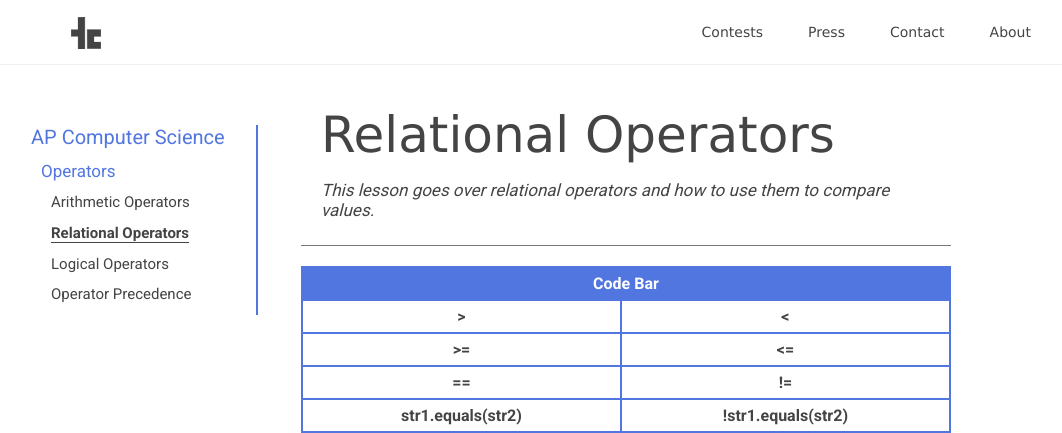
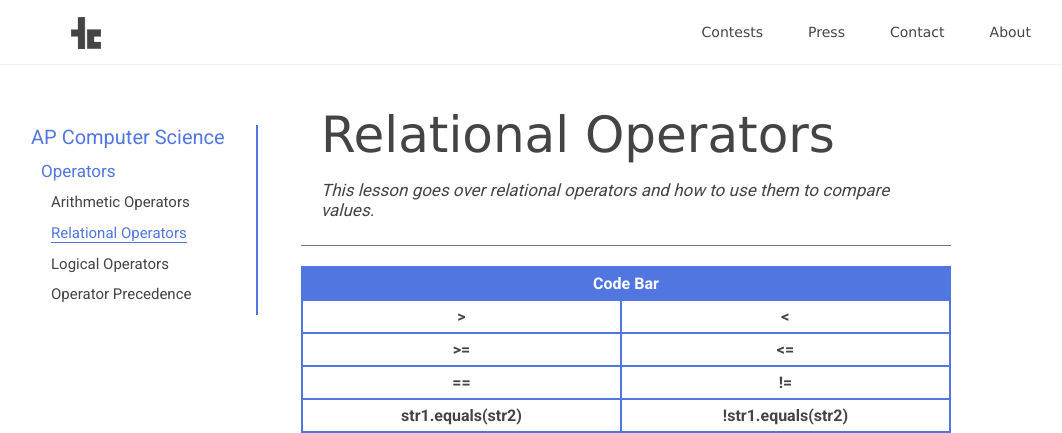
Before and after one commit to teamscode/teamscode.github.io, a Jekyll site: the page built from _posts/2017-11-25-relational-operators.md, in a window 1280 px wide. Shown: the top 433 px of the page, without its empty margins (89-1151 px from the left). Built offline with Jekyll 4.4.1, drawn with Linux system fonts in a browser that asks for light colours; nearby versions of some CDN libraries.

Commit message:
Update _post-lesson.scss
changed lesson sidebar item from bold to that blue color

```diff
--- a/_sass/layouts/_post-lesson.scss
+++ b/_sass/layouts/_post-lesson.scss
@@ -68,7 +68,7 @@
 
 .current-lesson {
   .lesson-sidebar-item{
-    font-weight: bold;
+    color: #5176E0;
     border-bottom: solid;
     border-width: 1px;
     display: inline-block;
```
